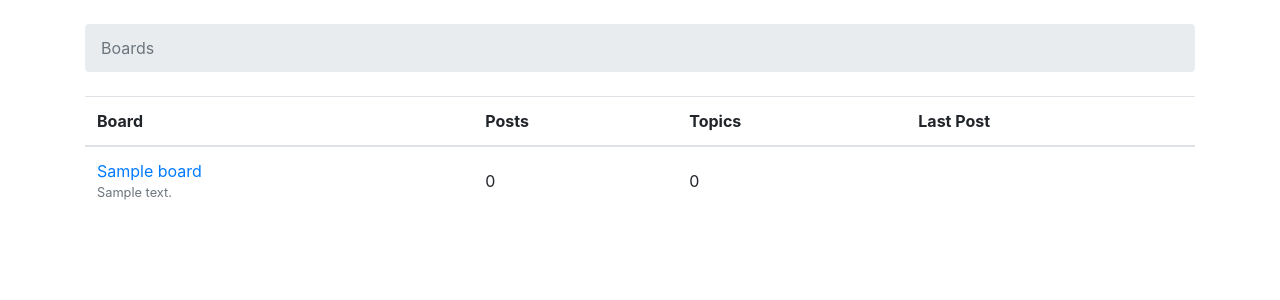
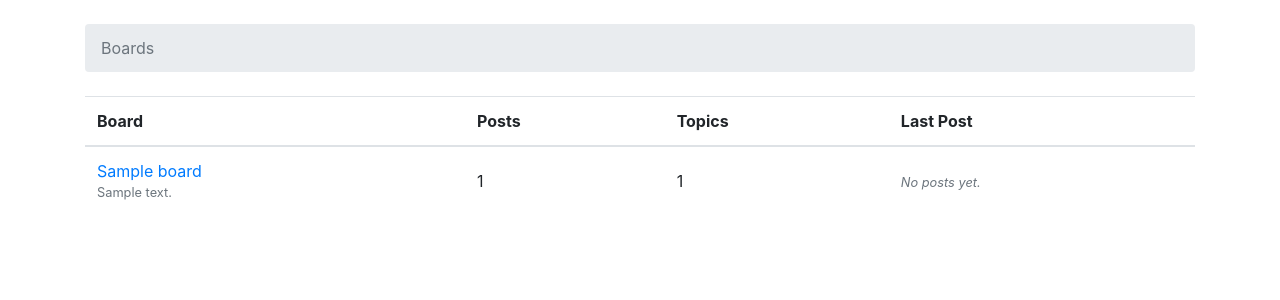
Before and after one commit to jlplautz/myproject, a Django app: template templates/home.html in a window 1280 px wide. Shown: the part 56-356 px from the top of the page. Run offline with Django 3.2, Linux system fonts and the light colour scheme; the template is opened without the code that fills it: most values are stand-ins (such as "Sample title", 1, 10 or a date in 2020); some libraries are stand-ins or nearby versions; some web fonts are replaced.

Commit message:
Verificado QuerySet
close #28

```diff
--- a/templates/home.html
+++ b/templates/home.html
@@ -21,9 +21,27 @@
             <a href="{% url 'board_topics' board.pk %}">{{ board.name }}</a>
             <small class="text-muted d-block">{{ board.description }}</small>
           </td>
-          <td class="align-middle">0</td>
-          <td class="align-middle">0</td>
-          <td></td>
+          <td class="align-middle">
+              {{ board.get_posts_count }}
+          </td>
+          <td class="align-middle">
+              {{ board.topics.count }}
+          </td>
+           <td class="align-middle">
+            {% with post=board.get_last_post %}
+              {% if post %}
+                <small>
+                  <a href="{% url 'topic_posts' board.pk post.topic.pk %}">
+                    By {{ post.created_by.username }} at {{ post.created_at }}
+                  </a>
+                </small>
+              {% else %}
+                <small class="text-muted">
+                  <em>No posts yet.</em>
+                </small>
+              {% endif %}
+            {% endwith %}
+          </td>
         </tr>
       {% endfor %}
     </tbody>
```
Also changed, not shown: boards/models.py (+14 -0 lines), boards/tests/test_view_reply_topic.py (+78 -13 lines), README.md.
